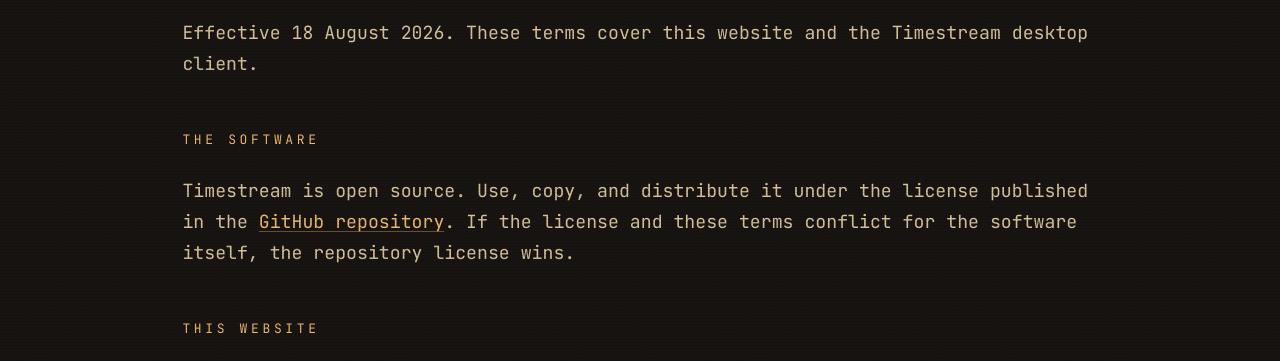
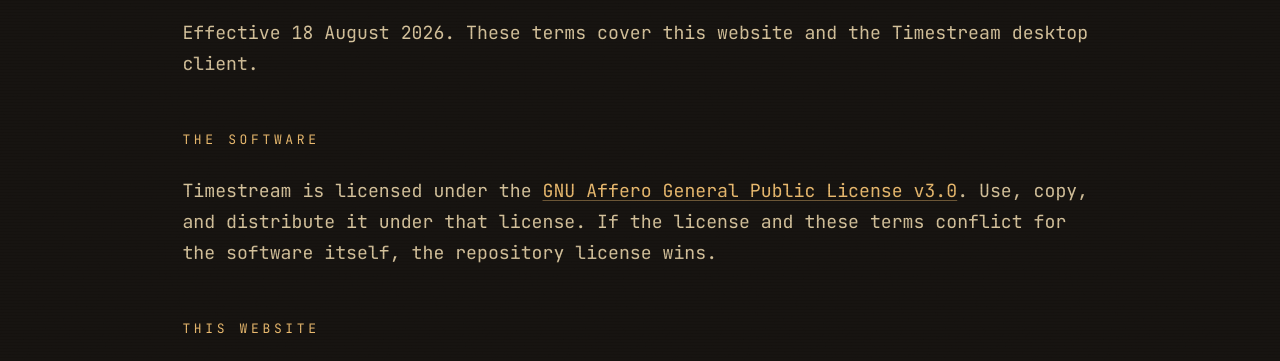
Before and after one commit to devkokooo/timestream, an Astro site in the folder site/: page /tos in a window 1280 px wide. Shown: the part 422-783 px from the top of the page. Built offline with nearby package versions, Linux system fonts and the light colour scheme; Astro itself is replaced by a stand-in of ours.

Commit message:
add AGPL-3.0 license

```diff
--- a/package.json
+++ b/package.json
@@ -2,6 +2,7 @@
   "name": "timestream",
   "private": true,
   "version": "0.1.0",
+  "license": "AGPL-3.0-or-later",
   "packageManager": "bun@1.3.14",
   "type": "module",
   "scripts": {
--- a/site/package.json
+++ b/site/package.json
@@ -2,6 +2,7 @@
   "name": "timestream-site",
   "private": true,
   "version": "0.1.0",
+  "license": "AGPL-3.0-or-later",
   "type": "module",
   "packageManager": "bun@1.3.14",
   "scripts": {
--- a/site/src/components/Footer.astro
+++ b/site/src/components/Footer.astro
@@ -4,6 +4,7 @@
   AUTHOR_HREF,
   DISCORD_HREF,
   GITHUB_PROFILE,
+  GITHUB_REPO,
   ORG_HREF,
   SUPPORT_HREF,
   X_HREF,
@@ -20,6 +21,7 @@
 const filings = [
   { href: "/privacy", label: "Privacy Policy", external: false },
   { href: "/tos", label: "Terms of Service", external: false },
+  { href: `${GITHUB_REPO}/blob/main/LICENSE`, label: "AGPL-3.0", external: true },
   { href: SUPPORT_HREF, label: "Support", external: true },
 ] as const;
 ---
--- a/site/src/pages/tos.astro
+++ b/site/src/pages/tos.astro
@@ -10,9 +10,10 @@
 
   <h2>The software</h2>
   <p>
-    Timestream is open source. Use, copy, and distribute it under the license published in the
-    <a href={GITHUB_REPO} target="_blank" rel="noreferrer">GitHub repository</a>. If the license and
-    these terms conflict for the software itself, the repository license wins.
+    Timestream is licensed under the
+    <a href={`${GITHUB_REPO}/blob/main/LICENSE`} target="_blank" rel="noreferrer">GNU Affero General Public License v3.0</a>.
+    Use, copy, and distribute it under that license. If the license and these terms conflict for the
+    software itself, the repository license wins.
   </p>
 
   <h2>This website</h2>
--- a/src-tauri/Cargo.toml
+++ b/src-tauri/Cargo.toml
@@ -3,6 +3,7 @@
 version = "0.1.0"
 description = "Local-first Git client with a TVA Chronomonitor timeline"
 authors = ["you"]
+license = "AGPL-3.0-or-later"
 edition = "2021"
 
 [lib]
```
Also changed, not shown: README.md, 1 other file.
